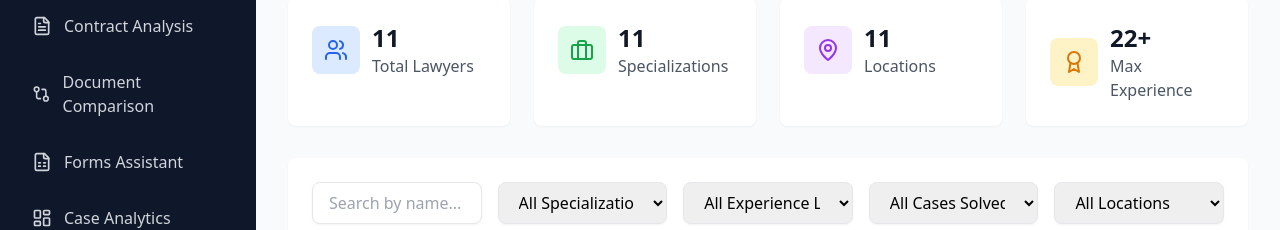
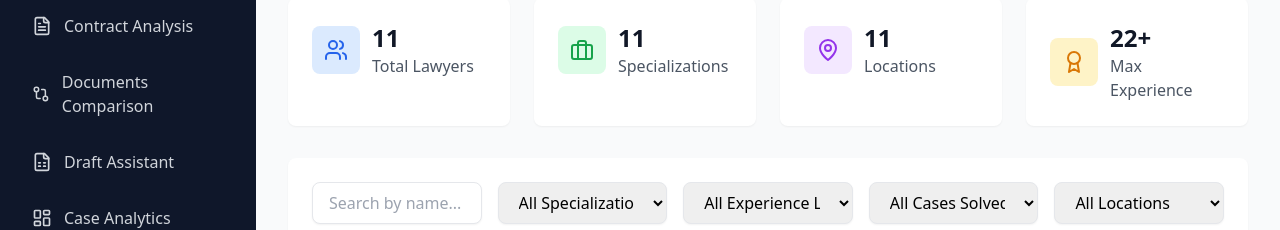
Before and after one commit to HrsFlex/LexHub-The-Niti-Nova, a React (Vite) app in the folder frontend/: page /find-lawyer in a window 1280 px wide. Shown: the part 134-364 px from the top of the page. Built offline with nearby package versions, Linux system fonts and the light colour scheme.

Commit message:
WIP: Local changes to LandingPage.tsx

```diff
--- a/frontend/src/components/LandingPage.tsx
+++ b/frontend/src/components/LandingPage.tsx
@@ -54,10 +54,10 @@ export default function LandingPage() {
       return setInterval(() => {
         setCounters(prev => {
           const newCounters = [...prev];
-          if (newCounters[index] < stat.increment) {
+          if (newCounters[index] < (stat.increment ?? 0)) {
             newCounters[index] = Math.min(
-              newCounters[index] + stat.increment / 50,
-              stat.increment
+              newCounters[index] + (stat.increment ?? 0) / 50,
+              stat.increment ?? 0
             );
           }
           return newCounters;
--- a/frontend/src/components/Navbar.tsx
+++ b/frontend/src/components/Navbar.tsx
@@ -26,7 +26,7 @@ export default function Navbar() {
 
           {/* Desktop Navigation (Hidden on Small Screens) */}
           <div className="hidden md:flex items-center gap-8">
-            {[ "Case Research", "Contracts", "Doc Compare", "Form Guide",].map((item, index) => (
+            {[ "Case Research", "Contracts", "Docs Compare", "Drafts",].map((item, index) => (
               <Link key={index} to={`/${item.toLowerCase().replace(" ", "-")}`} className="text-gray-300 hover:text-white transition-colors">
                 {item}
               </Link>
--- a/frontend/src/components/Sidebar.tsx
+++ b/frontend/src/components/Sidebar.tsx
@@ -16,8 +16,8 @@ const menuItems = [
   { icon: Scale, label: 'Case Research', path: '/cases' },
   { icon: FileText, label: 'Contract Analysis', path: '/contracts' },
   // { icon: Newspaper, label: 'Legal News', path: '/news' },
-  { icon: GitCompare, label: 'Document Comparison', path: '/compare' },
-  { icon: FileSpreadsheet, label: 'Forms Assistant', path: '/forms' },
+  { icon: GitCompare, label: 'Documents Comparison', path: '/compare' },
+  { icon: FileSpreadsheet, label: 'Draft Assistant', path: '/forms' },
   { icon: LayoutDashboard, label: 'Case Analytics', path: '/dashboard' },
   // { icon: LayoutDashboard, label: 'Find a Lawyer', path: '/find-lawyer' },
 ];
```
